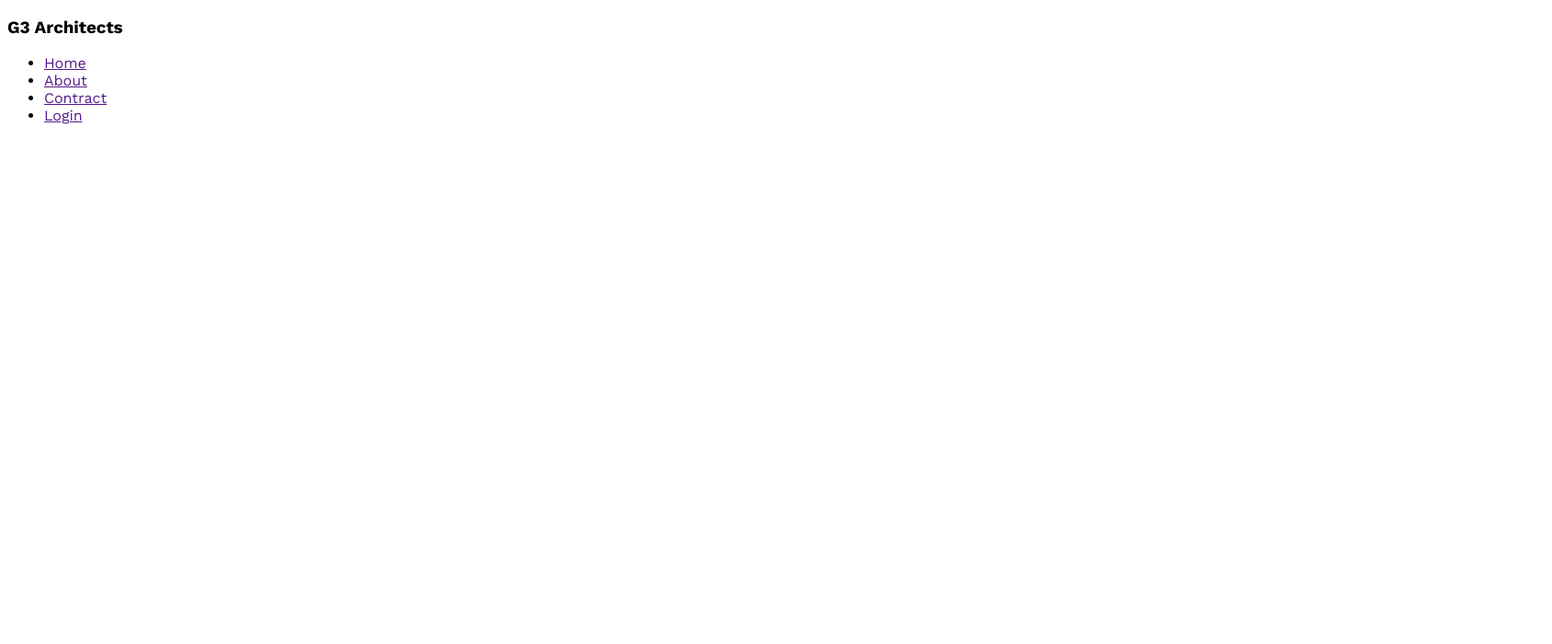
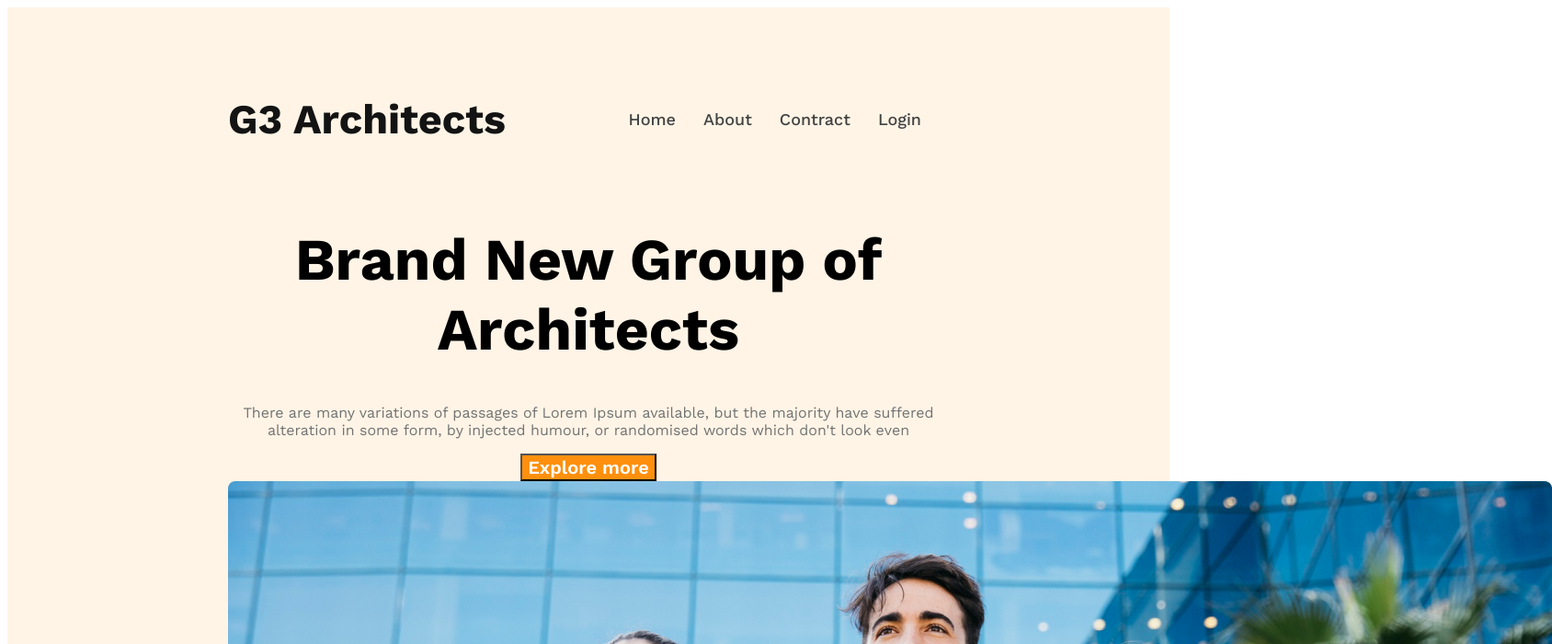
Before and after one commit to raihan00896684/g3, a plain HTML site: page index.html in a window 1280 px wide. Shown: the top 700 px of the page at 92% size, 1688 px wide, since content can reach past the window. Drawn offline with nearby package versions, Linux system fonts and the light colour scheme.

Commit message:
banner content added

```diff
--- a/index.html
+++ b/index.html
@@ -9,7 +9,7 @@
 <body>
     <header>
 <nav>
-    <h3>G3 Architects</h3>
+    <h3 class="nav-title">G3 Architects</h3>
     <ul>
 
         <li><a href="">Home</a></li>
@@ -17,6 +17,15 @@
         <li><a href="">Contract</a></li>
         <li><a href="">Login</a></li>
 </nav>
+<div class="banner">
+   <div class="banner-content">
+    <h1 class="banner-title">Brand New Group of Architects</h1>
+    <p class="banner-discription">There are many variations of passages of Lorem Ipsum available, but the majority have suffered alteration in some form, by injected humour, or randomised words which don't look even</p>
+    <button class="btn-primary">Explore more</button>
+   </div>
+    <img src="images/banner.png" alt="">
+</div>
+
     </header>
     <main>
 
--- a/styles/b.css
+++ b/styles/b.css
@@ -3,3 +3,63 @@
 *{
     font-family: 'Work Sans', sans-serif;
 }
+header{
+    background: rgba(255, 144, 14, 0.10);
+    padding: 50px 240px;
+}
+nav{
+    display: flex;
+    justify-content: space-between;
+    align-items: center;
+}
+nav >ul{
+    display: flex;
+}
+nav li{
+    list-style: none;
+    margin-right: 30px;
+    font-size: 18px;
+
+font-weight: 500;
+}
+nav li a{
+    text-decoration: none;
+    color: #424242;
+}
+.nav-title{
+    color: #131313;
+
+font-size: 45px;
+
+font-weight: 700;
+}
+.banner-content{
+    max-width: 800px;
+    text-align: center;
+    margin: 0 auto;
+
+}
+.banner-title{
+    color: var #131313x;
+
+font-size: 64px;
+
+font-weight: 700;
+
+}
+.banner-discription{
+  color:   #727272;
+
+}
+.btn-primary{
+
+background: #FF900E;
+color: #FFF;
+
+font-size: 20px;
+
+font-weight: 600;
+
+
+
+}
```
